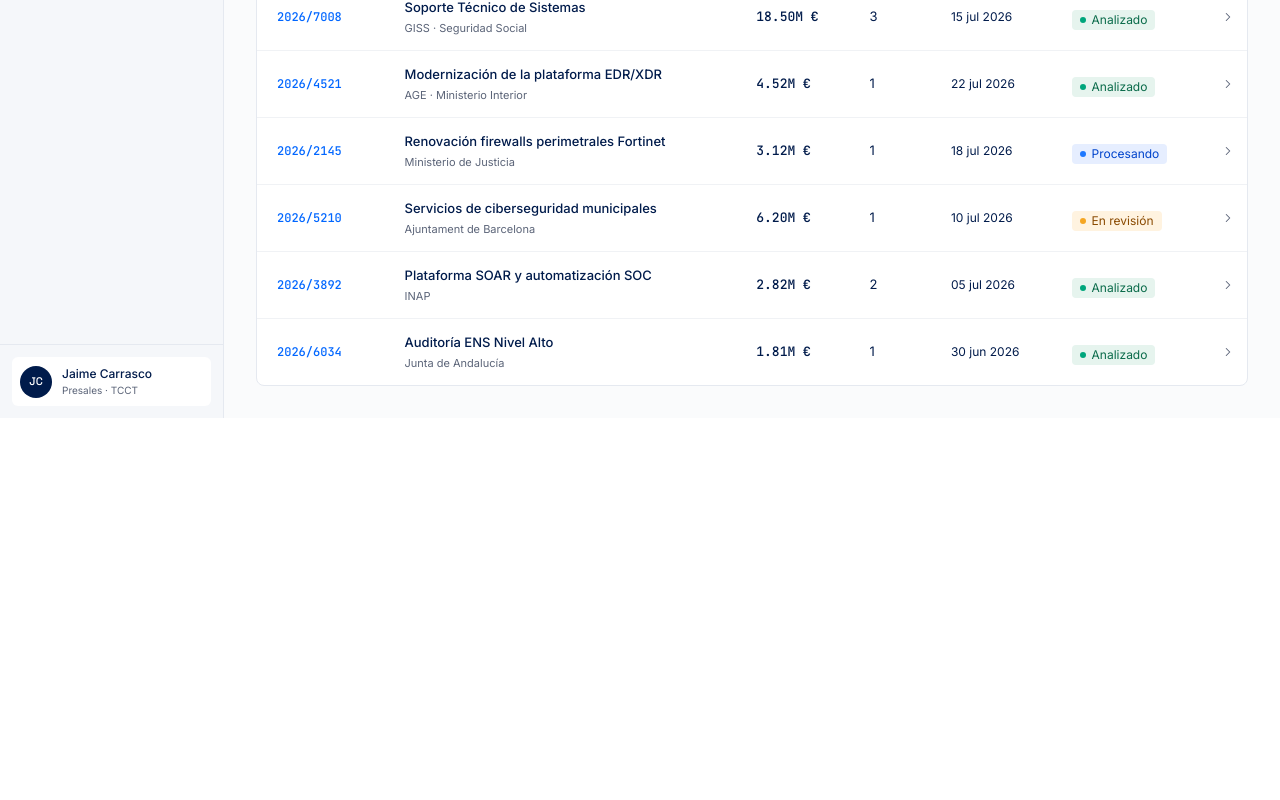
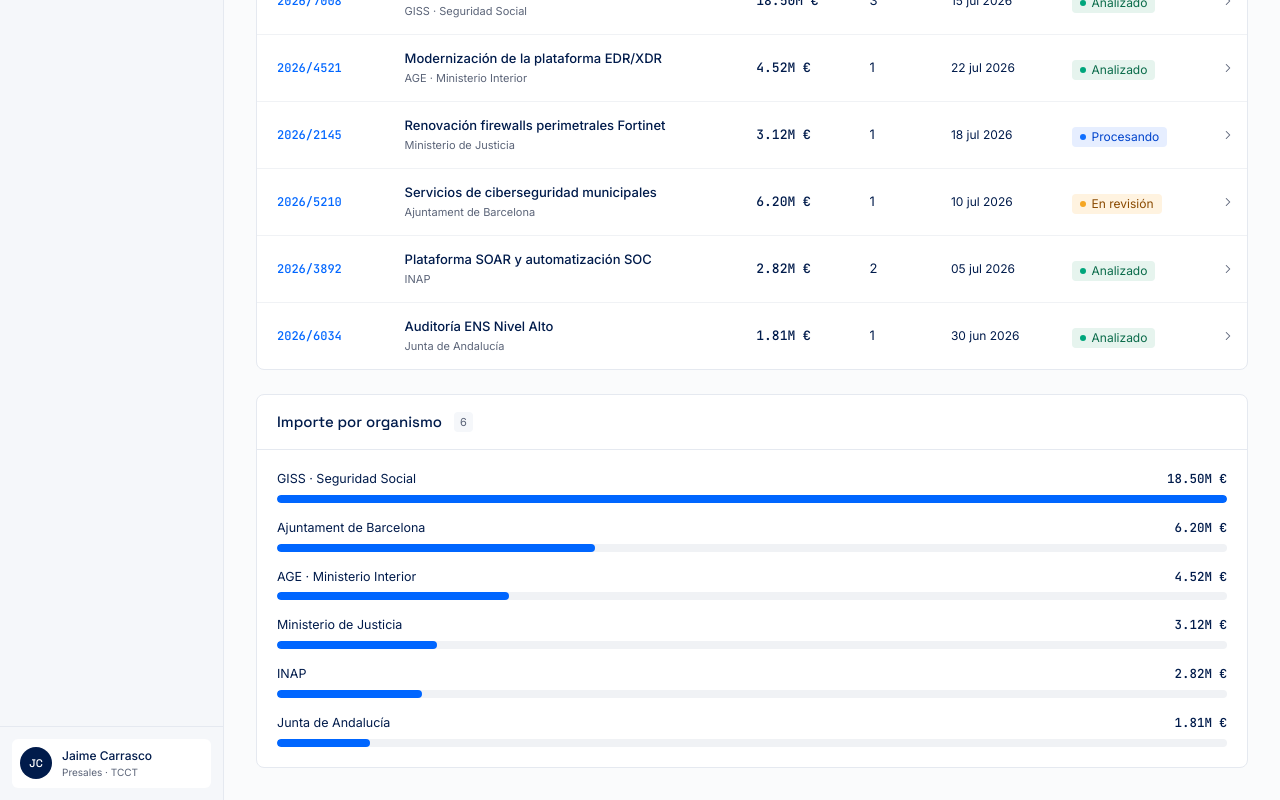
Before and after one commit to jaimerabazo/tcct-pliegos, a React (Vite) app: page / in a window 1280 px wide. Shown: the part 478-1278 px from the top of the page. Before the commit the page ends 896 px from the top, so only its background shows below. Built offline with nearby package versions, Linux system fonts and the light colour scheme.

Commit message:
Add histogram + fix KPIs

```diff
--- a/src/App.jsx
+++ b/src/App.jsx
@@ -1,7 +1,7 @@
 import React, { useState, useEffect, useRef } from 'react';
 import {
   LayoutDashboard, FileSearch, Settings, Search, Plus, ArrowLeft,
-  Download, Wand2, ChevronRight, TrendingUp, Clock, Euro, CheckCircle2,
+  Download, Wand2, ChevronRight, TrendingUp, Euro, CheckCircle2,
   Package, Users, Shield, Scale, AlertTriangle, Calendar, FileText,
   Zap, ArrowUpRight, Filter, MoreHorizontal, Sparkles, Building2,
   UploadCloud, X, Loader2
@@ -563,7 +563,35 @@
   </div>
 );
 
-const Dashboard = ({ pliegos, onSelect, onNewAnalysis }) => (
+const OrganismoBar = ({ organismo, importe, pct }) => (
+  <div>
+    <div className="flex items-center justify-between gap-3 mb-1.5">
+      <span className="text-[12.5px] truncate" style={{ color: '#001B4B' }}>{organismo}</span>
+      <span className="text-[12.5px] shrink-0" style={{ fontFamily: '"JetBrains Mono", monospace', fontWeight: 500, color: '#001B4B' }}>
+        {formatEuro(importe)}
+      </span>
+    </div>
+    <div
+      className="h-2 rounded-full overflow-hidden"
+      style={{ background: '#F0F2F5' }}
+      title={formatEuroFull(importe)}
+    >
+      <div className="h-full rounded-full transition-all" style={{ width: `${pct}%`, background: '#0066FF' }} />
+    </div>
+  </div>
+);
+
+const Dashboard = ({ pliegos, onSelect, onNewAnalysis }) => {
+  const importePorOrganismo = Object.values(
+    pliegos.reduce((acc, p) => {
+      if (!acc[p.organismo]) acc[p.organismo] = { organismo: p.organismo, importe: 0 };
+      acc[p.organismo].importe += p.importe;
+      return acc;
+    }, {})
+  ).sort((a, b) => b.importe - a.importe);
+  const maxImporte = importePorOrganismo[0]?.importe || 1;
+
+  return (
   <div className="p-8 max-w-[1200px]">
     <div className="flex items-start justify-between mb-8">
       <div>
@@ -585,8 +613,8 @@
 
     <div className="grid grid-cols-4 gap-4 mb-8">
       <KpiCard label="Pliegos analizados (mes)" value="24" delta="+37%" icon={FileText} />
-      <KpiCard label="Tiempo medio de extracción" value="52s" delta="-14s" icon={Clock} />
       <KpiCard label="Importe agregado" value="86.2M €" delta="+22%" icon={Euro} mono />
+      <KpiCard label="Importe medio" value="3.59M €" delta="+8%" icon={Euro} mono />
       <KpiCard label="Confianza media" value="94%" delta="+2%" icon={CheckCircle2} />
     </div>
 
@@ -660,8 +688,23 @@
         </tbody>
       </table>
     </div>
+
+    <div className="rounded-lg border overflow-hidden mt-6" style={{ borderColor: '#E5E9F0', background: 'white' }}>
+      <div className="flex items-center gap-3 px-5 py-4 border-b" style={{ borderColor: '#E5E9F0' }}>
+        <h2 style={{ fontFamily: '"Space Grotesk", sans-serif', fontWeight: 500, fontSize: '15px', color: '#001B4B' }}>
+          Importe por organismo
+        </h2>
+        <span className="text-[11px] px-1.5 py-0.5 rounded" style={{ background: '#F5F7FA', color: '#5B6478' }}>{importePorOrganismo.length}</span>
+      </div>
+      <div className="p-5 space-y-4">
+        {importePorOrganismo.map(o => (
+          <OrganismoBar key={o.organismo} organismo={o.organismo} importe={o.importe} pct={(o.importe / maxImporte) * 100} />
+        ))}
+      </div>
+    </div>
   </div>
-);
+  );
+};
 
 // ---------- ANALYSIS ----------
 
```
Also changed, not shown: 1 other file (tests, documents, lock files or other folders).
